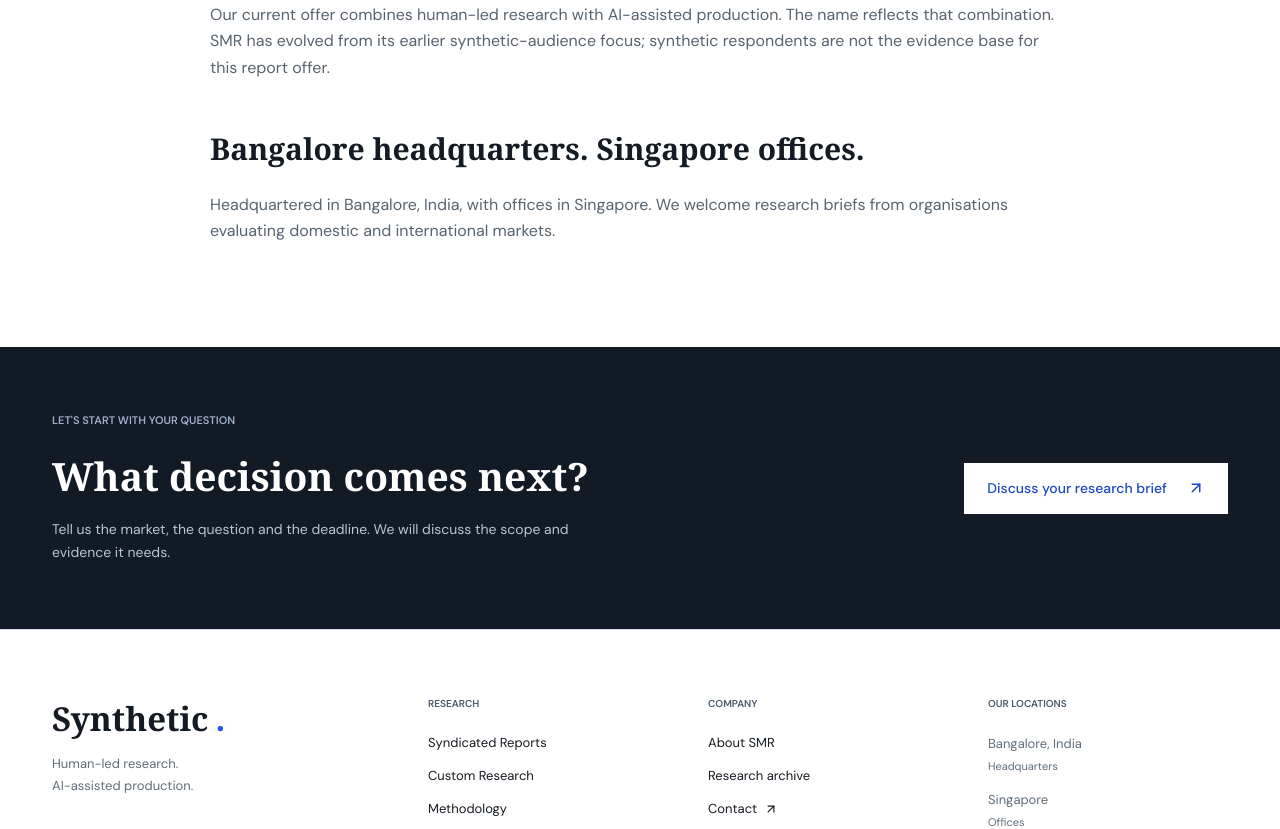
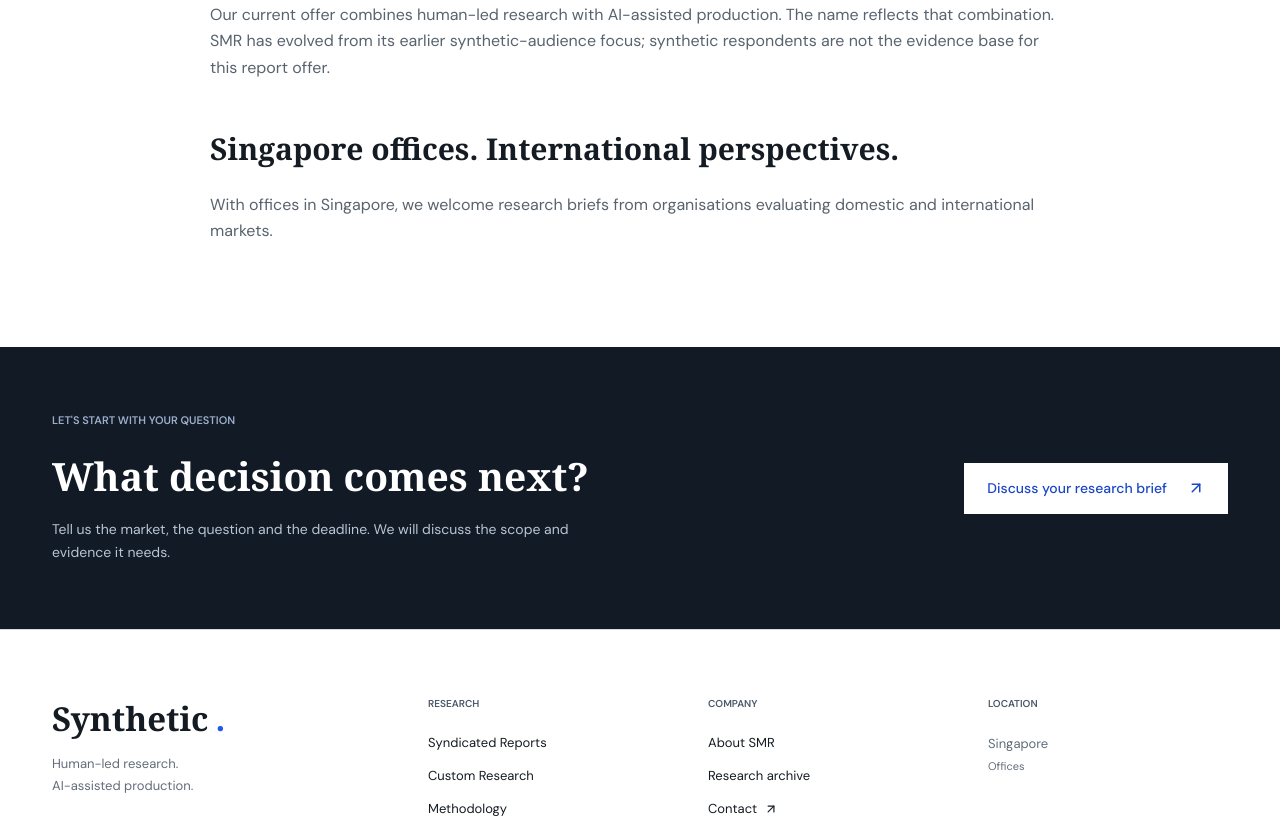
Before and after one commit to aarpee1982/synthetic-research-mvp, a Next.js app: page /about in a window 1280 px wide. Shown: the part 1120-1949 px from the top of the page. Built offline with nearby package versions, Linux system fonts and the light colour scheme; a web font is replaced by a local one.

Commit message:
Remove Bangalore references from public pages and metadata

```diff
--- a/src/app/about/page.tsx
+++ b/src/app/about/page.tsx
@@ -3,7 +3,7 @@ import { PageFrame, PageIntro, ContactBand } from "@/components/ResearchUI";
 export const metadata: Metadata = {
   title: "About SMR | Synthetic Market Research",
   description:
-    "Human-led market intelligence with AI-assisted production. Headquartered in Bangalore, India, with offices in Singapore.",
+    "Human-led market intelligence with AI-assisted production. Offices in Singapore, serving domestic and international research needs.",
   alternates: { canonical: "/about" },
 };
 export default function AboutPage() {
@@ -49,10 +49,10 @@ export default function AboutPage() {
             its earlier synthetic-audience focus; synthetic respondents are not
             the evidence base for this report offer.
           </p>
-          <h2>Bangalore headquarters. Singapore offices.</h2>
+          <h2>Singapore offices. International perspectives.</h2>
           <p>
-            Headquartered in Bangalore, India, with offices in Singapore. We
-            welcome research briefs from organisations evaluating domestic and
+            With offices in Singapore, we welcome research briefs from
+            organisations evaluating domestic and
             international markets.
           </p>
         </div>
--- a/src/app/layout.tsx
+++ b/src/app/layout.tsx
@@ -10,7 +10,7 @@ export const metadata: Metadata = {
   metadataBase: new URL("https://www.syntheticmarketresearch.com"),
   title: "Synthetic Market Research | Human-led Market Intelligence",
   description:
-    "Syndicated reports and custom market intelligence. Human-led research, transparent methods and AI-assisted production. Bangalore headquarters, Singapore offices.",
+    "Syndicated reports and custom market intelligence. Human-led research, transparent methods and AI-assisted production. Offices in Singapore.",
   robots: {
     index: true,
     follow: true
--- a/src/components/Footer.tsx
+++ b/src/components/Footer.tsx
@@ -31,12 +31,7 @@ export default function Footer() {
             </Link>
           </div>
           <div>
-            <span className="smr-label">OUR LOCATIONS</span>
-            <p>
-              Bangalore, India
-              <br />
-              <span>Headquarters</span>
-            </p>
+            <span className="smr-label">LOCATION</span>
             <p>
               Singapore
               <br />
--- a/src/components/ResearchHome.tsx
+++ b/src/components/ResearchHome.tsx
@@ -64,10 +64,7 @@ export default function ResearchHome() {
       <div className="smr-location-strip">
         <div className="smr-wrap">
           <span>
-            <span className="smr-dot" /> Bangalore, India <b>Headquarters</b>
-          </span>
-          <span>
-            Singapore <b>Offices</b>
+            <span className="smr-dot" /> Singapore <b>Offices</b>
           </span>
           <span className="smr-strip-end">
             A clear view. A considered decision.
```
Also changed, not shown: src/app/contact/page.tsx (+1 -6 lines).
